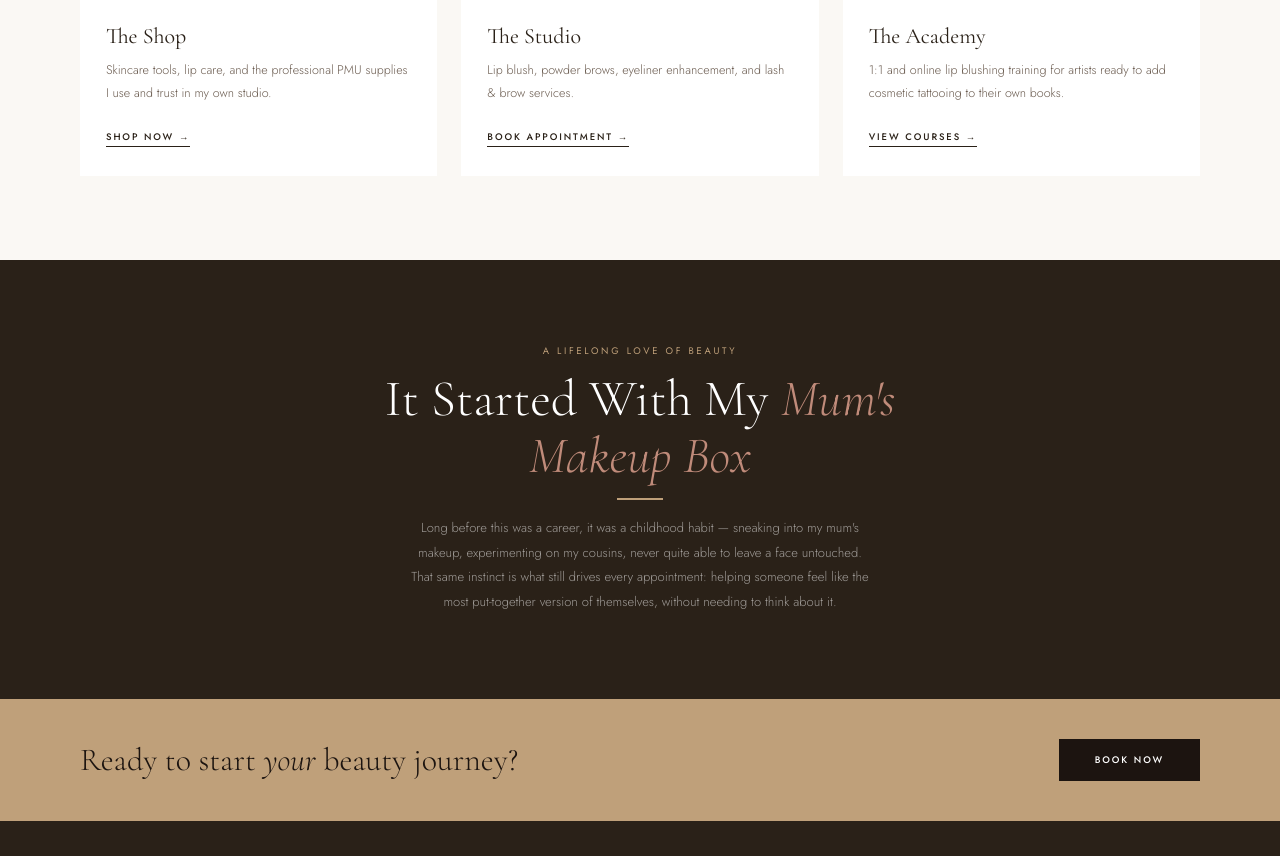
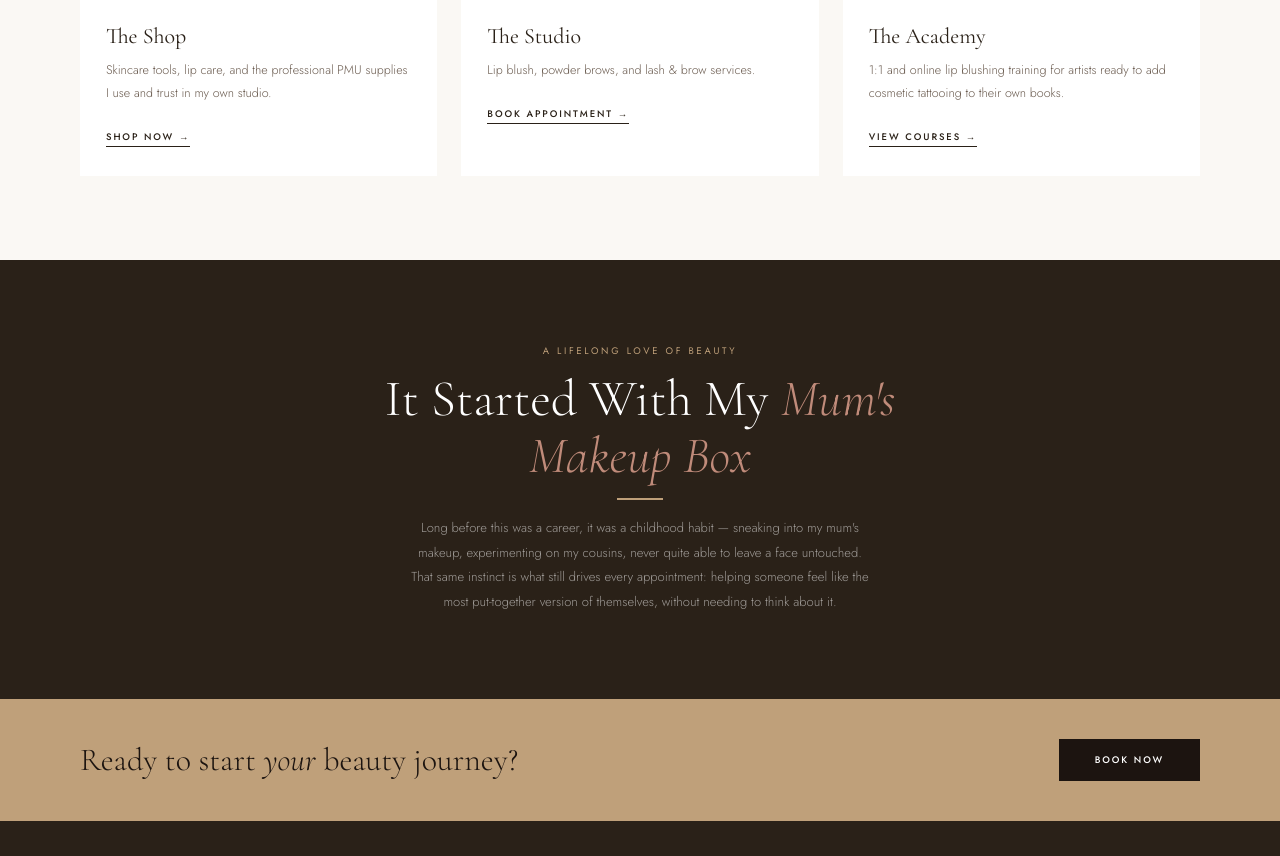
Before and after one commit to crystalpatter/crystalcosmetics, a website: page about.html in a window 1280 px wide. Shown: the part 1922-2778 px from the top of the page. Drawn offline with nearby package versions, Linux system fonts and the light colour scheme.

Commit message:
Remove eyeliner enhancement mention from about page

```diff
--- a/about.html
+++ b/about.html
@@ -77,7 +77,7 @@
       <div class="svc-detail-img"><div class="ph ph-lip"></div></div>
       <div class="svc-detail-body">
         <div class="svc-detail-name">The Studio</div>
-        <p class="svc-detail-txt">Lip blush, powder brows, eyeliner enhancement, and lash &amp; brow services.</p>
+        <p class="svc-detail-txt">Lip blush, powder brows, and lash &amp; brow services.</p>
         <a href="services/cosmetic-tattooing.html" class="link-arrow">Book Appointment →</a>
       </div>
     </div>
```
